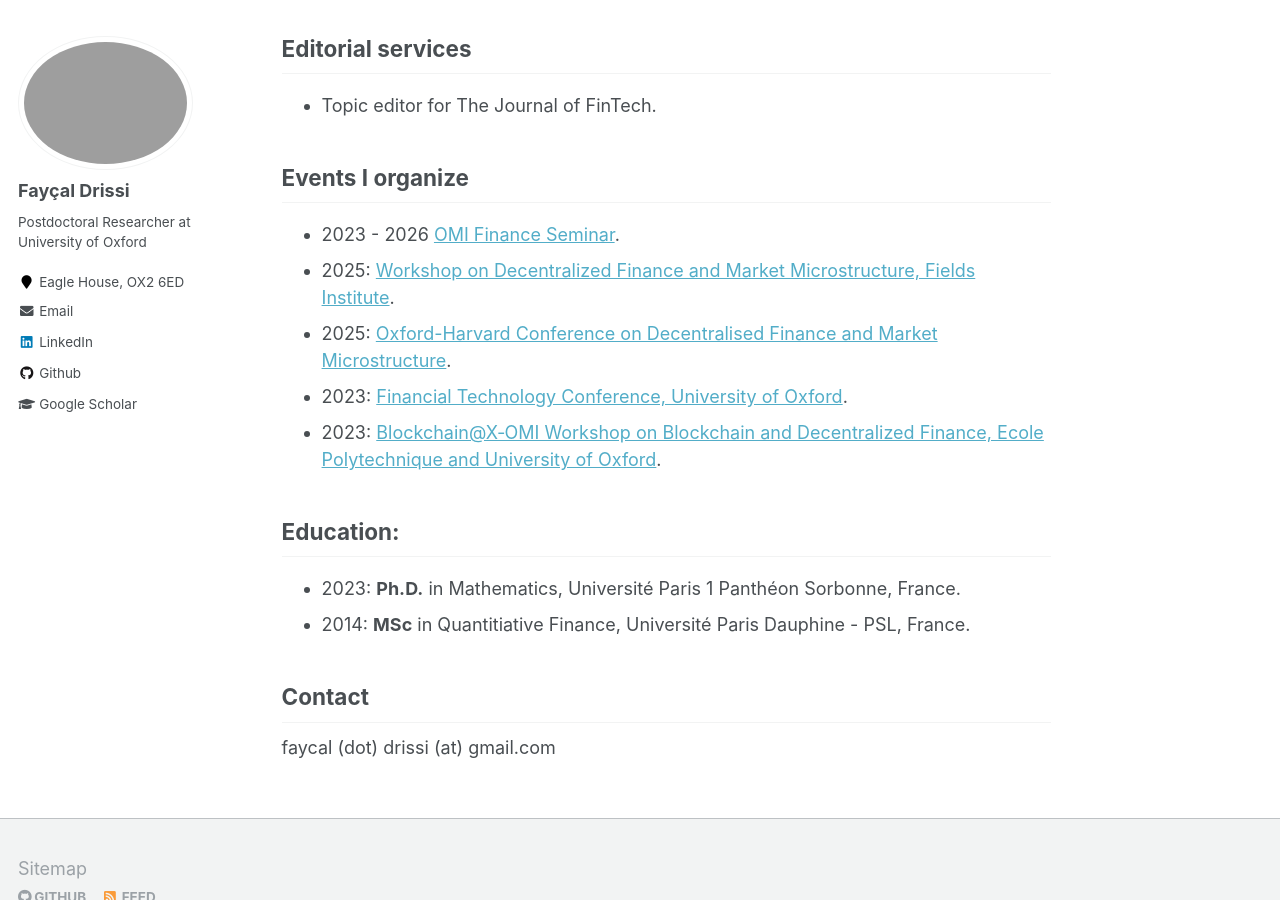
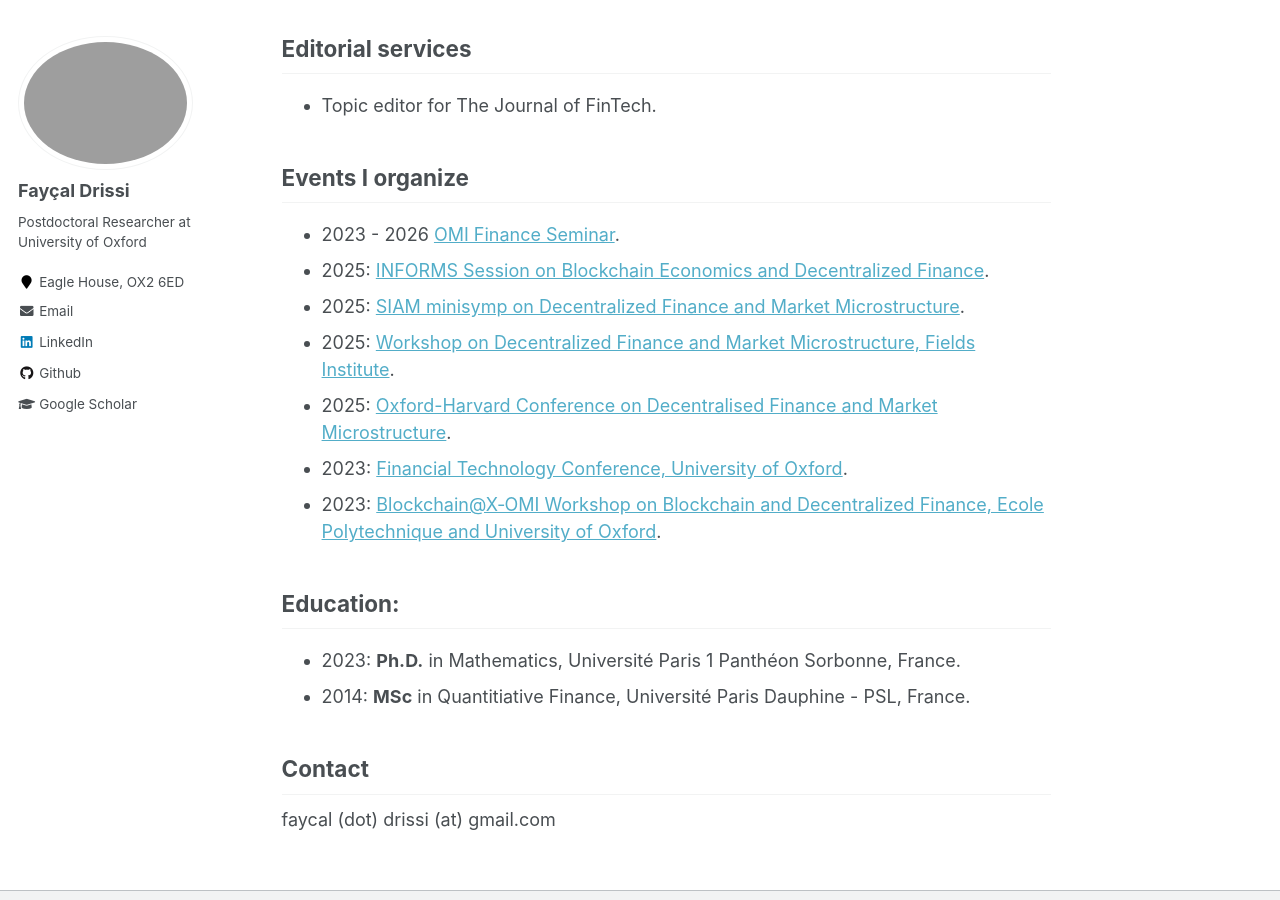
Before and after one commit to FDR0903/FDR0903.github.io, a Jekyll site: the page built from _pages/about.md, in a window 1280 px wide and 900 px high, scrolled down 1036 px. Built offline with Jekyll 4.4.1, drawn with Linux system fonts in a browser that asks for light colours.

Commit message:
paper update

```diff
--- a/_pages/about.md
+++ b/_pages/about.md
@@ -30,6 +30,8 @@ Blockchain technology, asset digitisation, and machine learning are reshaping th
 
 ## Events I organize
 - 2023 - 2026 [OMI Finance Seminar](https://oxford-man.ox.ac.uk/omifinanceseminar/).
+- 2025: [INFORMS Session on Blockchain Economics and Decentralized Finance](https://oxford-man.ox.ac.uk/omifinanceseminar/).
+- 2025: [SIAM minisymp on Decentralized Finance and Market Microstructure](https://oxford-man.ox.ac.uk/omifinanceseminar/).
 - 2025: [Workshop on Decentralized Finance and Market Microstructure, Fields Institute](http://www.fields.utoronto.ca/activities/24-25/decentralized-finance).
 - 2025: [Oxford-Harvard Conference on Decentralised Finance and Market Microstructure](https://sites.google.com/view/oxford-harvard-defi/home).
 - 2023: [Financial Technology Conference, University of Oxford](https://oxford-man.ox.ac.uk/event/financial-technology/).
```
Also changed, not shown: 1 other file.
